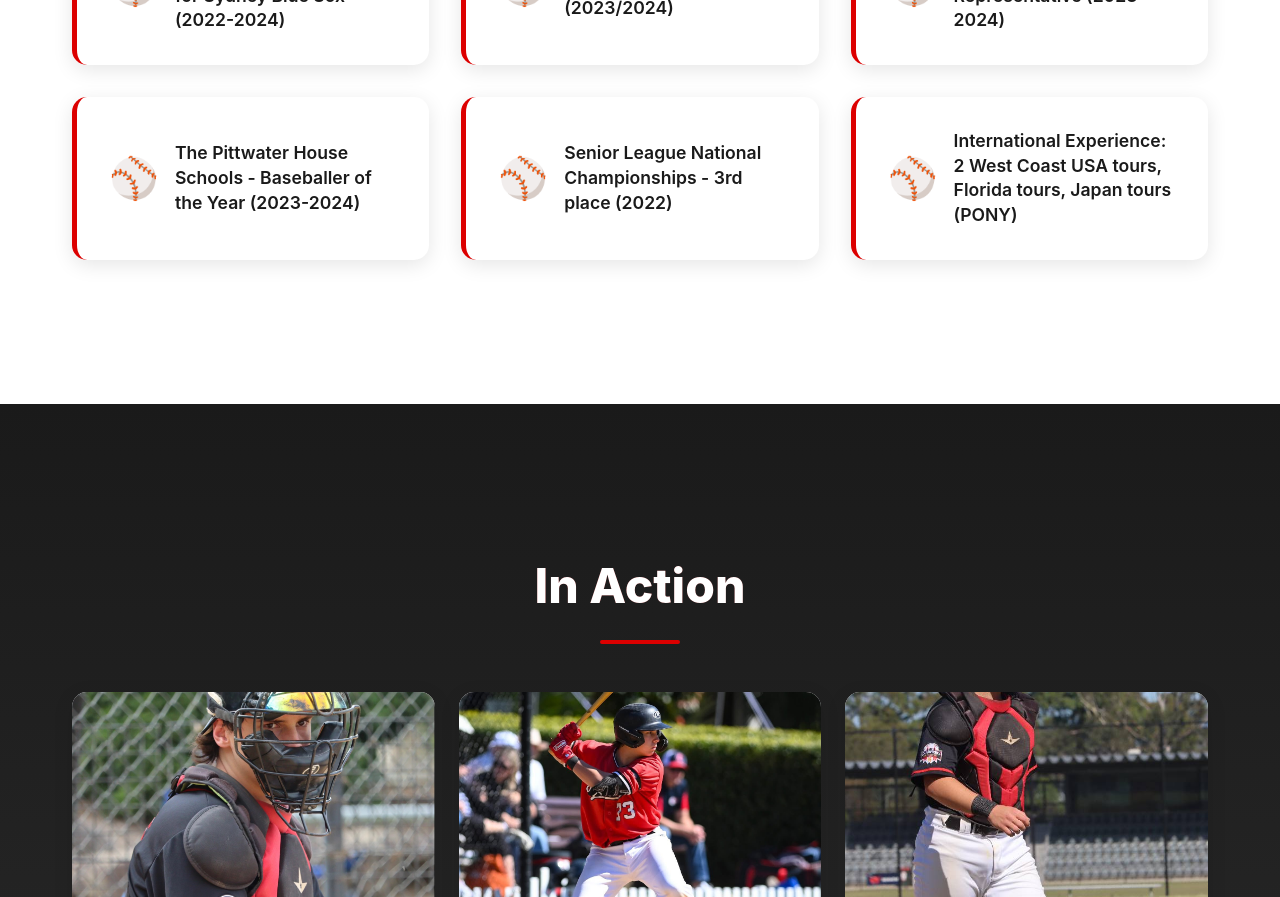
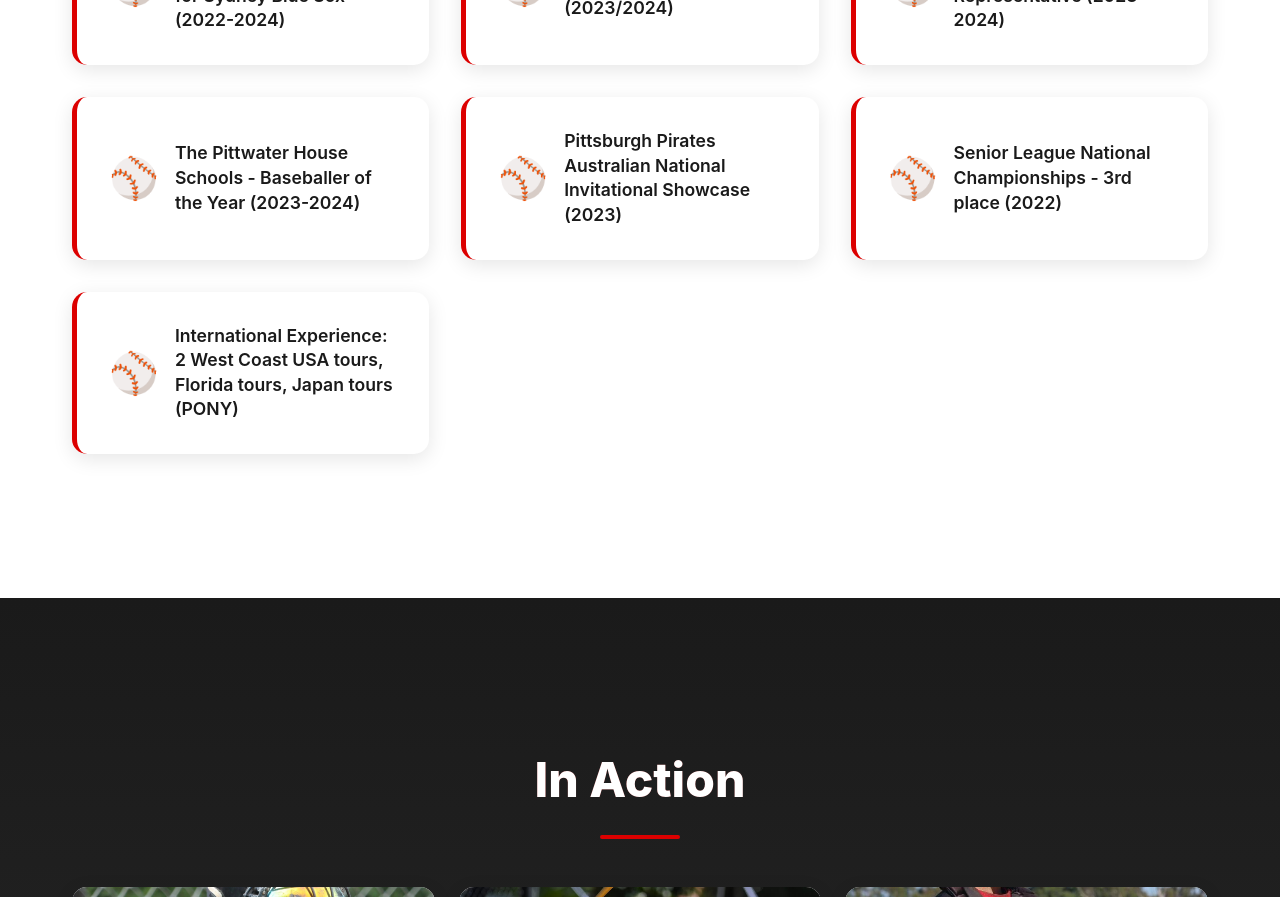
Before and after one commit to RyanBarnes40/BaseballPortfolio, a React (Vite) app: page / in a window 1280 px wide. Shown: the part 3040-3937 px from the top of the page. Built offline with nearby package versions, Linux system fonts and the light colour scheme.

Commit message:
Updating Experience

```diff
--- a/index.html
+++ b/index.html
@@ -2,7 +2,7 @@
 <html lang="en">
   <head>
     <meta charset="UTF-8" />
-    <link rel="icon" type="image/svg+xml" href="/vite.svg" />
+    <link rel="icon" type="image/svg+xml" href="/baseball.svg" />
     <meta name="viewport" content="width=device-width, initial-scale=1.0" />
     <meta name="description" content="Ryan Barnes - Baseball Player Resume | RHP / OF | Class of 2025" />
     <title>Ryan Barnes - Baseball Resume</title>
--- a/src/App.tsx
+++ b/src/App.tsx
@@ -47,6 +47,7 @@
       "Awarded Golden Glove for u18 - Blacktown Workers (2023/2024)",
       "NSW Schoolboys Baseball - CIS Representative (2023-2024)",
       "The Pittwater House Schools - Baseballer of the Year (2023-2024)",
+      "Pittsburgh Pirates Australian National Invitational Showcase (2023)",
       "Senior League National Championships - 3rd place (2022)",
       "International Experience: 2 West Coast USA tours, Florida tours, Japan tours (PONY)"
     ],
```
Also changed, not shown: public/vite.svg (deleted).
